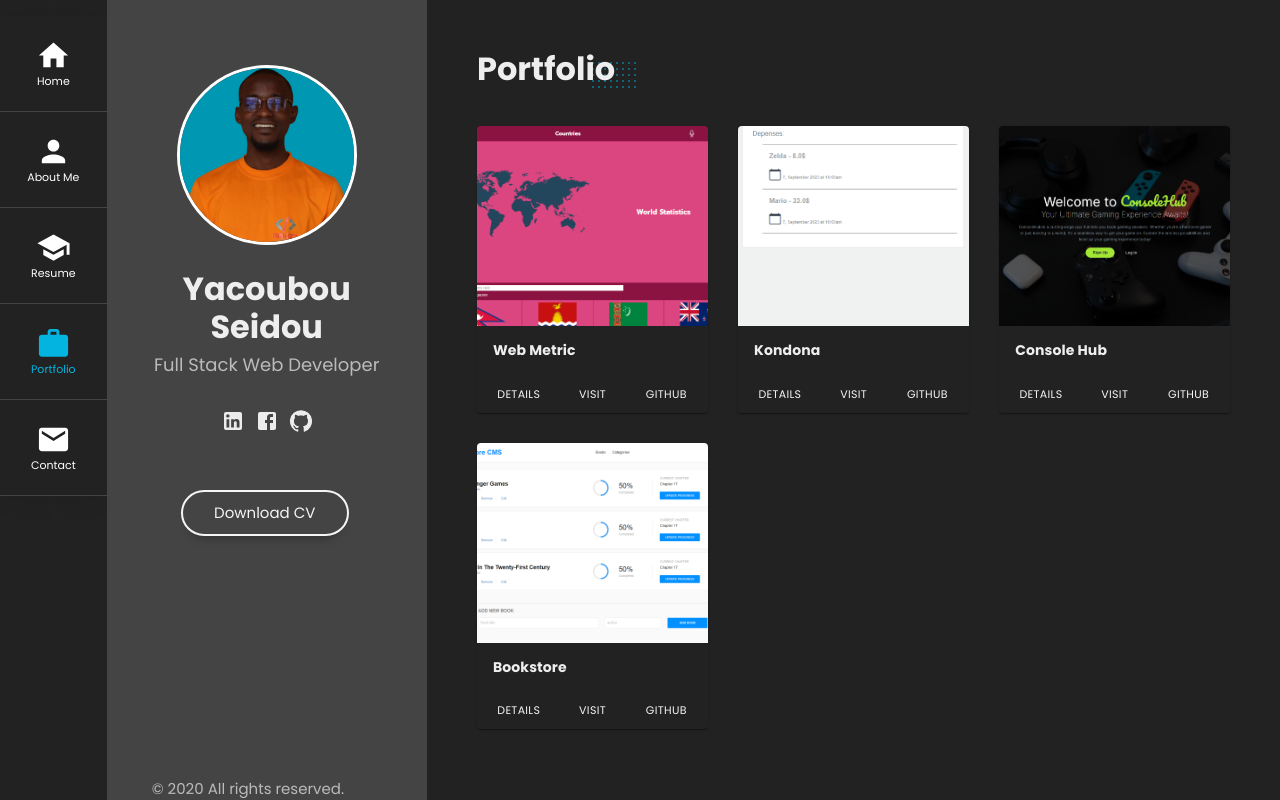
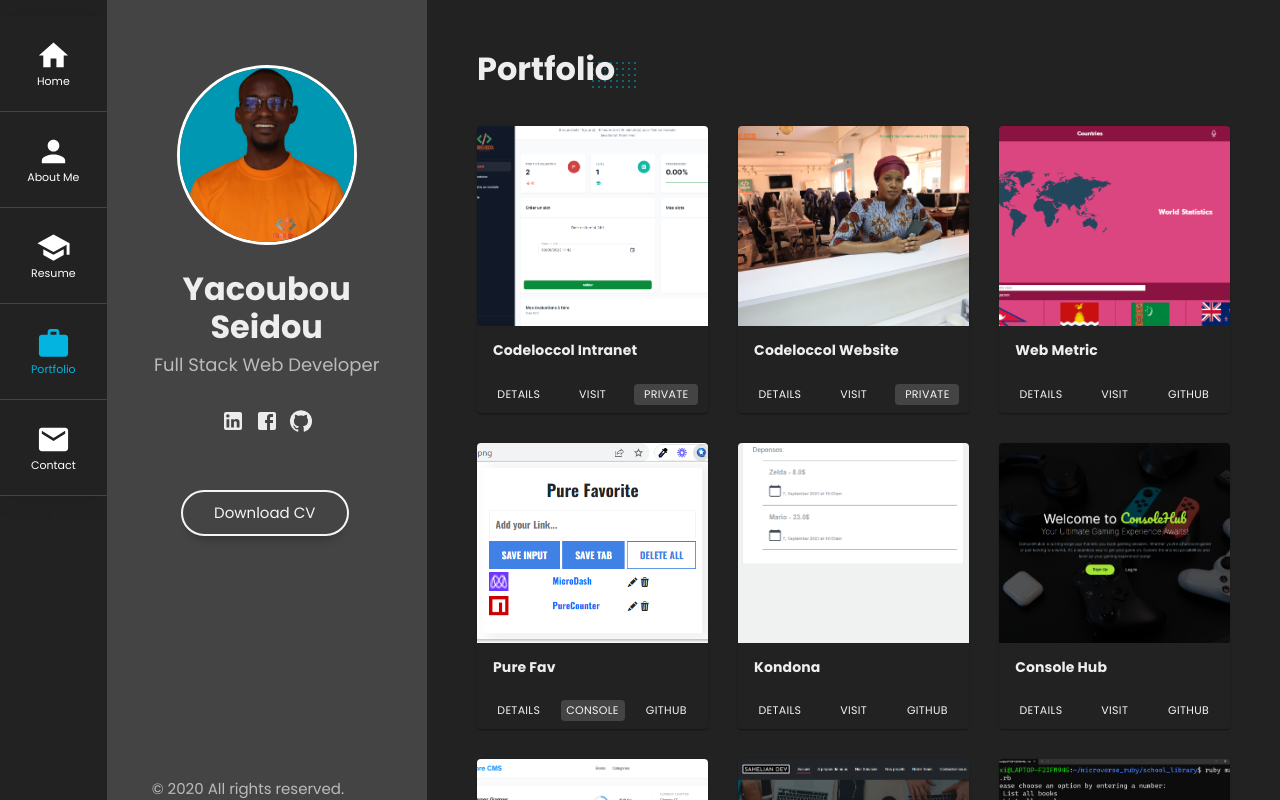
Before and after one commit to Yacoubou-seidou/yacos_portfolio, a React (Vite) app: page /portfolio in a window 1280 px wide. Built offline with nearby package versions, Linux system fonts and the light colour scheme.

Commit message:
Update project

```diff
--- a/src/data/Projects.js
+++ b/src/data/Projects.js
@@ -1,70 +1,70 @@
-// import intraDash from './images/previews/intraDash.png'
-// import intraModule from './images/imgs/intraModule.png'
-// import intraProject from './images/imgs/projectListNew.png'
-// import intraProjectdetails from './images/imgs/projectDetailIntra.png'
-// import intraProjectPage from './images/imgs/projectPageIntra.png'
-// import codeloccol2 from './images/previews/codewebsite.png'
+import intraDash from './images/previews/intraDash.png'
+import intraModule from './images/imgs/intraModule.png'
+import intraProject from './images/imgs/projectListNew.png'
+import intraProjectdetails from './images/imgs/projectDetailIntra.png'
+import intraProjectPage from './images/imgs/projectPageIntra.png'
+import codeloccol2 from './images/previews/codewebsite.png'
 import country from './images/previews/metrics.png'
 import bookStore from './images/previews/bookstores.png'
-// import pureFav from './images/previews/pureFav.png'
+import pureFav from './images/previews/pureFav.png'
 import kondo from './images/previews/kondo.png'
 import consolehub from './images/previews/consoleNew.png'
-// import sahelBanner from './images/previews/sahelianPre.png'
-// import sahelianAbout from './images/imgs/sahelian2.png'
-// import sahelianService from './images/imgs/sahelian3.png'
-// import sahellianContact from './images/imgs/sahelian4.png'
-// import schoolLib from './images/previews/schoolConsole.png'
+import sahelBanner from './images/previews/sahelianPre.png'
+import sahelianAbout from './images/imgs/sahelian2.png'
+import sahelianService from './images/imgs/sahelian3.png'
+import sahellianContact from './images/imgs/sahelian4.png'
+import schoolLib from './images/previews/schoolConsole.png'
 export const projects = [
-  // {
-  //   id: 1,
-  //   name: 'Codeloccol Intranet',
-  //   category: 'Website',
-  //   status: 'In Progress',
-  //   description: "Empowering Junior Web Developers and Identifying Future Talent The Codeloccol intranet serves a dual purpose: it's an essential learning platform for junior web developers seeking to enhance their skills and advance in the program, while also functioning as a robust tool for identifying and evaluating prospective talent for Codeloccol.The Codeloccol Intranet is more than an online platform; it's a dynamic ecosystem that empowers talent development and facilitates the discovery of tomorrow's coding stars within the Codeloccol community.",
-  //   date: '08 January, 2023',
-  //   images: [
-  //     {
-  //       name: 'Dashboard',
-  //       link: intraDash
-  //     },
-  //     {
-  //       name: 'Modules',
-  //       link: intraModule
-  //     },
-  //     {
-  //       name: 'Projects',
-  //       link: intraProject
-  //     },
-  //     {
-  //       name: 'Projet Details',
-  //       link: intraProjectdetails
-  //     }
-  //     ,
-  //     {
-  //       name: 'Projet Page',
-  //       link: intraProjectPage
-  //     }
-  //   ],
-  //   link: 'https://main.d3n2iiglzbx8kh.amplifyapp.com/login',
-  //   preview: intraDash,
-  //   private: true,
-  //   repo: '',
-  //   stack: ['React.js', 'Node.js', 'JavaScript', 'useContext', 'Redux', 'Express.js', 'MaterialUi', 'MongoDB']
-  // },
-  // {
-  //   id: 2,
-  //   name: 'Codeloccol Website',
-  //   category: 'Website',
-  //   status: 'Done',
-  //   description: 'The website increases Codeloccol visibility and allows the junior web developer to submit their candidature for the program. ',
-  //   date: '25 October, 2022',
-  //   images: [{ name: 'Home Page', link: codeloccol2 }],
-  //   link: 'https://www.codeloccol.org/',
-  //   preview: codeloccol2,
-  //   private: true,
-  //   repo: '',
-  //   stack: ['HTML', 'CSS', 'React.js', 'Node.js', 'JavaScript', 'TypeScript', 'Express.js', 'MongoDB']
-  // },
+  {
+    id: 1,
+    name: 'Codeloccol Intranet',
+    category: 'Website',
+    status: 'In Progress',
+    description: "Empowering Junior Web Developers and Identifying Future Talent The Codeloccol intranet serves a dual purpose: it's an essential learning platform for junior web developers seeking to enhance their skills and advance in the program, while also functioning as a robust tool for identifying and evaluating prospective talent for Codeloccol.The Codeloccol Intranet is more than an online platform; it's a dynamic ecosystem that empowers talent development and facilitates the discovery of tomorrow's coding stars within the Codeloccol community.",
+    date: '08 January, 2023',
+    images: [
+      {
+        name: 'Dashboard',
+        link: intraDash
+      },
+      {
+        name: 'Modules',
+        link: intraModule
+      },
+      {
+        name: 'Projects',
+        link: intraProject
+      },
+      {
+        name: 'Projet Details',
+        link: intraProjectdetails
+      }
+      ,
+      {
+        name: 'Projet Page',
+        link: intraProjectPage
+      }
+    ],
+    link: 'https://main.d3n2iiglzbx8kh.amplifyapp.com/login',
+    preview: intraDash,
+    private: true,
+    repo: '',
+    stack: ['React.js', 'Node.js', 'JavaScript', 'useContext', 'Redux', 'Express.js', 'MaterialUi', 'MongoDB']
+  },
+  {
+    id: 2,
+    name: 'Codeloccol Website',
+    category: 'Website',
+    status: 'Done',
+    description: 'The website increases Codeloccol visibility and allows the junior web developer to submit their candidature for the program. ',
+    date: '25 October, 2022',
+    images: [{ name: 'Home Page', link: codeloccol2 }],
+    link: 'https://www.codeloccol.org/',
+    preview: codeloccol2,
+    private: true,
+    repo: '',
+    stack: ['HTML', 'CSS', 'React.js', 'Node.js', 'JavaScript', 'TypeScript', 'Express.js', 'MongoDB']
+  },
   {
     id: 3,
     name: 'Web Metric',
@@ -79,20 +79,20 @@ export const projects = [
     repo: 'https://github.com/Yacoubou-seidou/React-redux-capstone',
     stack: ['HTML', 'CSS', 'React.js', 'JavaScript', 'Redux']
   },
-  // {
-  //   id: 4,
-  //   name: 'Pure Fav',
-  //   category: 'Packages',
-  //   status: 'In Progress',
-  //   description: 'Pure Fav Save and edit links effortlessly with this powerful Chrome extension. Easily capture important webpages, rename them for clarity, and organize your digital resources for future reference.',
-  //   date: '01 April, 2022',
-  //   images: [{ name: 'Chrome view', link: pureFav }],
-  //   link: '',
-  //   preview: pureFav,
-  //   private: false,
-  //   repo: 'https://github.com/Yacoubou-seidou/ChromeEX',
-  //   stack: ['HTML', 'CSS', 'JavaScript', 'Bootstrap']
-  // },
+  {
+    id: 4,
+    name: 'Pure Fav',
+    category: 'Packages',
+    status: 'In Progress',
+    description: 'Pure Fav Save and edit links effortlessly with this powerful Chrome extension. Easily capture important webpages, rename them for clarity, and organize your digital resources for future reference.',
+    date: '01 April, 2022',
+    images: [{ name: 'Chrome view', link: pureFav }],
+    link: '',
+    preview: pureFav,
+    private: false,
+    repo: 'https://github.com/Yacoubou-seidou/ChromeEX',
+    stack: ['HTML', 'CSS', 'JavaScript', 'Bootstrap']
+  },
   {
     id: 5,
     name: 'Kondona',
@@ -135,37 +135,37 @@ export const projects = [
     repo: 'https://github.com/Yacoubou-seidou/Bookstore.git',
     stack: ['HTML', 'CSS', 'JavaScript', 'React.js']
   },
-  // {
-  //   id: 7,
-  //   name: 'Sahelian Dev Website',
-  //   category: 'Websites',
-  //   status: 'Ongoing',
-  //   description: "Sahelian Dev Website: Empowering Sahelian Startups with Online VisibilityAs a freelance team, we took on the mission of enhancing the online presence and accessibility of Sahelian startups through the creation of the Sahelian Dev Website. This dynamic platform serves as a gateway for users to effortlessly connect with Sahelian Dev's services and engage with them online. The integration of a mailer system streamlines communication, allowing users to easily reach out to Sahelian Dev for inquiries, collaboration opportunities, or support. Behind the scenes, our website boasts a powerful backend that facilitates a feature-rich blog, enabling Sahelian Dev to share valuable insights, updates, and resources with the community.",
-  //   date: '10 April, 2023',
-  //   images: [
-  //     { name: 'Banner', link: sahelBanner },
-  //     { name: 'About', link: sahelianAbout },
-  //     { name: 'Service', link: sahelianService },
-  //     { name: 'Contact', link: sahellianContact }
-  //   ],
-  //   link: '',
-  //   preview: sahelBanner,
-  //   private: true,
-  //   repo: '',
-  //   stack: ['HTML', 'CSS', 'JavaScript', 'React.js', 'Redux', 'Express.js', 'Bootstrap', 'MongoDB']
-  // },
-  // {
-  //   id: 8,
-  //   name: 'School Library',
-  //   category: 'Consoles app',
-  //   status: 'Done',
-  //   description: "School library In this project,we  build an console app to record what books are in the library and who borrows them. The app allow you to add a new students or teachers, add new books and save records of who borrowed a given book.",
-  //   date: '30 June, 2023',
-  //   images: [{ name: 'Console View', link: schoolLib }],
-  //   link: '',
-  //   preview: schoolLib,
-  //   private: false,
-  //   repo: 'https://github.com/Yacoubou-seidou/School_library',
-  //   stack: ['Ruby', 'PostgreSQL']
-  // },
+  {
+    id: 7,
+    name: 'Sahelian Dev Website',
+    category: 'Websites',
+    status: 'Ongoing',
+    description: "Sahelian Dev Website: Empowering Sahelian Startups with Online VisibilityAs a freelance team, we took on the mission of enhancing the online presence and accessibility of Sahelian startups through the creation of the Sahelian Dev Website. This dynamic platform serves as a gateway for users to effortlessly connect with Sahelian Dev's services and engage with them online. The integration of a mailer system streamlines communication, allowing users to easily reach out to Sahelian Dev for inquiries, collaboration opportunities, or support. Behind the scenes, our website boasts a powerful backend that facilitates a feature-rich blog, enabling Sahelian Dev to share valuable insights, updates, and resources with the community.",
+    date: '10 April, 2023',
+    images: [
+      { name: 'Banner', link: sahelBanner },
+      { name: 'About', link: sahelianAbout },
+      { name: 'Service', link: sahelianService },
+      { name: 'Contact', link: sahellianContact }
+    ],
+    link: '',
+    preview: sahelBanner,
+    private: true,
+    repo: '',
+    stack: ['HTML', 'CSS', 'JavaScript', 'React.js', 'Redux', 'Express.js', 'Bootstrap', 'MongoDB']
+  },
+  {
+    id: 8,
+    name: 'School Library',
+    category: 'Consoles app',
+    status: 'Done',
+    description: "School library In this project,we  build an console app to record what books are in the library and who borrows them. The app allow you to add a new students or teachers, add new books and save records of who borrowed a given book.",
+    date: '30 June, 2023',
+    images: [{ name: 'Console View', link: schoolLib }],
+    link: '',
+    preview: schoolLib,
+    private: false,
+    repo: 'https://github.com/Yacoubou-seidou/School_library',
+    stack: ['Ruby', 'PostgreSQL']
+  },
 ]
```
